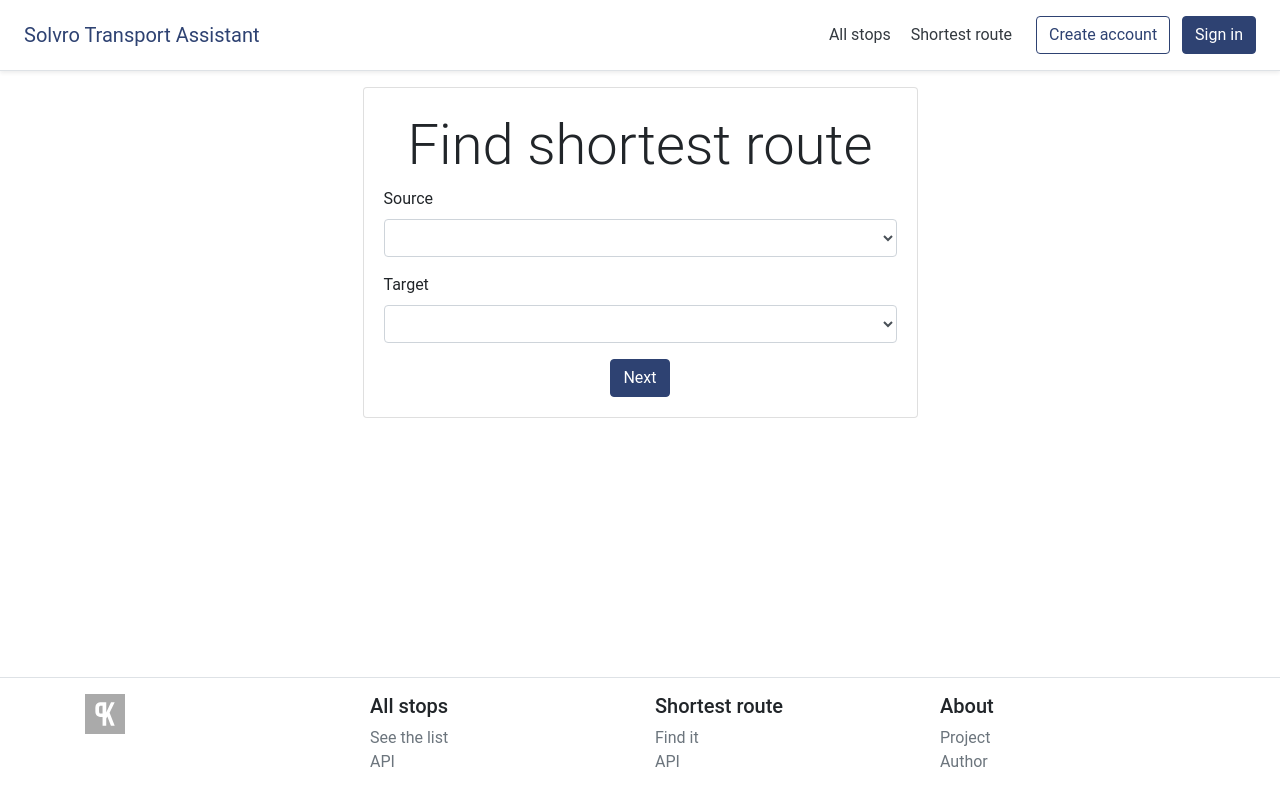
After one commit to pawelkolman/SolvroTransportAssistant, a Django app: page /shortest_route in a window 1280 px wide. The commit adds this page. Run offline with Django 3.2, Linux system fonts and the light colour scheme; some libraries are stand-ins or nearby versions.

Commit message:
add shortest route preview

```diff
--- a/SolvroTransportAssistant/urls.py
+++ b/SolvroTransportAssistant/urls.py
@@ -25,5 +25,6 @@ urlpatterns = [
     path('signout', views.signout, name='signout'),
     path('stops', views.stops, name='stops'),
     path('api/stops', views.stops_api, name='stops_api'),
+    path('shortest_route', views.shortest_route, name='shortest_route'),
     path('api/path', views.shortest_route_api, name='shortest_route_api'),
 ]
--- a/main/templates/main/base.html
+++ b/main/templates/main/base.html
@@ -21,7 +21,7 @@
       <h5 class="my-0 mr-md-auto font-weight-normal"><a href="{% url 'home' %}">Solvro Transport Assistant</a></h5>
       <nav class="my-2 my-md-0 mr-md-3">
         <a class="p-2 text-dark" href="{% url 'stops' %}">All stops</a>
-        <a class="p-2 text-dark" href="#">Shortest route</a>
+        <a class="p-2 text-dark" href="{% url 'shortest_route' %}">Shortest route</a>
       </nav>
       <nav>
         {% if user.is_authenticated %}
@@ -59,7 +59,7 @@
           <div class="col-md">
             <h5>Shortest route</h5>
             <ul class="list-unstyled text-small">
-              <li><a class="text-muted" href="#">Find it</a></li>
+              <li><a class="text-muted" href="{% url 'shortest_route' %}">Find it</a></li>
               <li><a class="text-muted" href="{% url 'shortest_route_api' %}">API</a></li>
             </ul>
           </div>
--- a/main/templates/main/home.html
+++ b/main/templates/main/home.html
@@ -12,6 +12,6 @@
     <p class="lead">A simple application that allows you to find the shortest route between two stops in Solvro City.</p>
   </div>
 
-  <a href="#" class="btn btn-lg btn-block btn-outline-primary col-md-6 mx-auto mb-3">Find the shortest route</a>
+  <a href="{% url 'shortest_route' %}" class="btn btn-lg btn-block btn-outline-primary col-md-6 mx-auto mb-3">Find the shortest route</a>
 
 {% endblock %}
--- /dev/null
+++ b/main/templates/main/shortest_route_form.html
@@ -0,0 +1,46 @@
+{% extends 'main/base.html' %}
+{% block title %}Shortest route{% endblock %}
+
+{% block content %}
+
+{% if error %}
+<div class="alert alert-primary col-md-6 mx-auto mt-3" role="alert">
+  {{ error }}
+</div>
+{% endif %}
+
+<div class="card card-body col-md-6 mx-auto pt-4">
+    <h1 class="display-4 text-center">Find shortest route</h1>
+
+    <form method="post">
+      {% csrf_token %}
+
+      <div class="form-group">
+        <label for="id_source">Source</label>
+        <select class="form-control" name="source" id="id_source" required>
+          <option disabled selected></option>
+          {% for stop in stops %}
+          <option>{{ stop.name }}</option>
+          {% endfor %}
+        </select>
+      </div>
+
+      <div class="form-group">
+        <label for="id_target">Target</label>
+        <select class="form-control" name="target" id="id_target" required>
+          <option disabled selected></option>
+          {% for stop in stops %}
+          <option>{{ stop.name }}</option>
+          {% endfor %}
+        </select>
+      </div>
+
+      <div class="text-center">
+        <button type="submit" class="btn btn-primary">Next</button>
+      </div>
+
+    </form>
+
+</div>
+
+{% endblock %}
--- a/main/templates/main/signin.html
+++ b/main/templates/main/signin.html
@@ -16,7 +16,11 @@
     <form method="post">
       {% csrf_token %}
       {{ form|crispy }}
-      <button type="submit" class="btn btn-primary">Sign up</button>
+
+      <div class="text-center">
+        <button type="submit" class="btn btn-primary">Sign up</button>
+      </div>
+
     </form>
 
 </div>
--- a/main/templates/main/signup.html
+++ b/main/templates/main/signup.html
@@ -16,7 +16,11 @@
     <form method="post">
       {% csrf_token %}
       {{ form|crispy }}
-      <button type="submit" class="btn btn-primary">Sign up</button>
+
+      <div class="text-center">
+        <button type="submit" class="btn btn-primary">Sign up</button>
+      </div>
+
     </form>
 
 </div>
--- a/main/views.py
+++ b/main/views.py
@@ -57,10 +57,30 @@ def stops_api(request):
     solvro = SolvroCity('scripts/solvro_city.json')
     return HttpResponse(json.dumps(solvro.get_all_stops()), content_type='application/json')
 
+def shortest_route(request):
+    solvro = SolvroCity('scripts/solvro_city.json')
+    if request.method == 'GET':
+        # show the form
+        return render(request, 'main/shortest_route_form.html', {'stops':solvro.get_all_stops()})
+    else:
+        try:
+            # validate source and target provided data
+            source = request.POST.get('source')
+            target = request.POST.get('target')
+
+            # check if stops exists
+            solvro.get_stop_id(source)
+            solvro.get_stop_id(target)
+
+            # return the shortest route with a distance
+            return render(request, 'main/shortest_route.html', {'shortest_route':solvro.get_shortest_route(source, target)})
+        except ValueError:
+            return render(request, 'main/shortest_route_form.html', {'error':'Wrong data provided.'})
+
 def shortest_route_api(request):
-    solvro = SolvroCity('scripts/solvro_city.json')
+    try:
+        solvro = SolvroCity('scripts/solvro_city.json')
 
-    try:
         # validate GET parameters
         source = request.GET.get('source')
         target = request.GET.get('target')
--- a/scripts/solvro_city.py
+++ b/scripts/solvro_city.py
@@ -57,8 +57,12 @@ class PK_Graph:
             neighbours[edge.start].add((edge.end, edge.weight))
         return neighbours
 
-    def dijkstra(self, source, destination):
+    def dijkstra(self, source, target):
         assert source in self.nodes, 'Such source node deos not exist'
+
+        if source == target:
+            return {'route':[source], 'distance':0}
+
         distances = {node: float('inf') for node in self.nodes}
         previous_nodes = {
             node: None for node in self.nodes
@@ -78,13 +82,13 @@ class PK_Graph:
                     distances[neighbour] = alternative_route
                     previous_nodes[neighbour] = current_node
 
-        current_node, route = destination, []
+        current_node, route = target, []
         while previous_nodes[current_node] is not None:
             route.insert(0, current_node)
             current_node = previous_nodes[current_node]
         if route:
             route.insert(0, current_node)
-        return {'route':route, 'distance':distances[destination]}
+        return {'route':route, 'distance':distances[target]}
 
 
 
```
Also changed, not shown: main/templates/main/shortest_route.html (added, +24 -0 lines), db.sqlite3.
